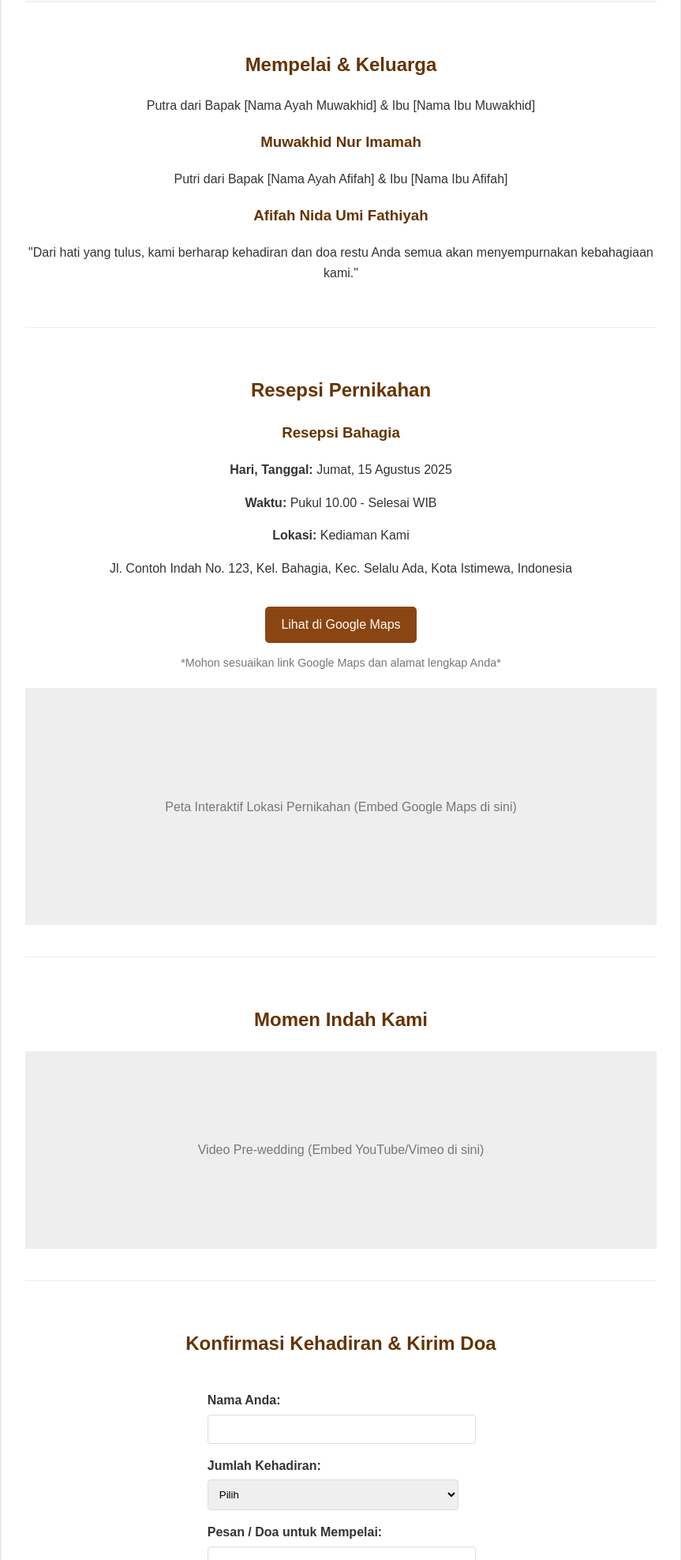
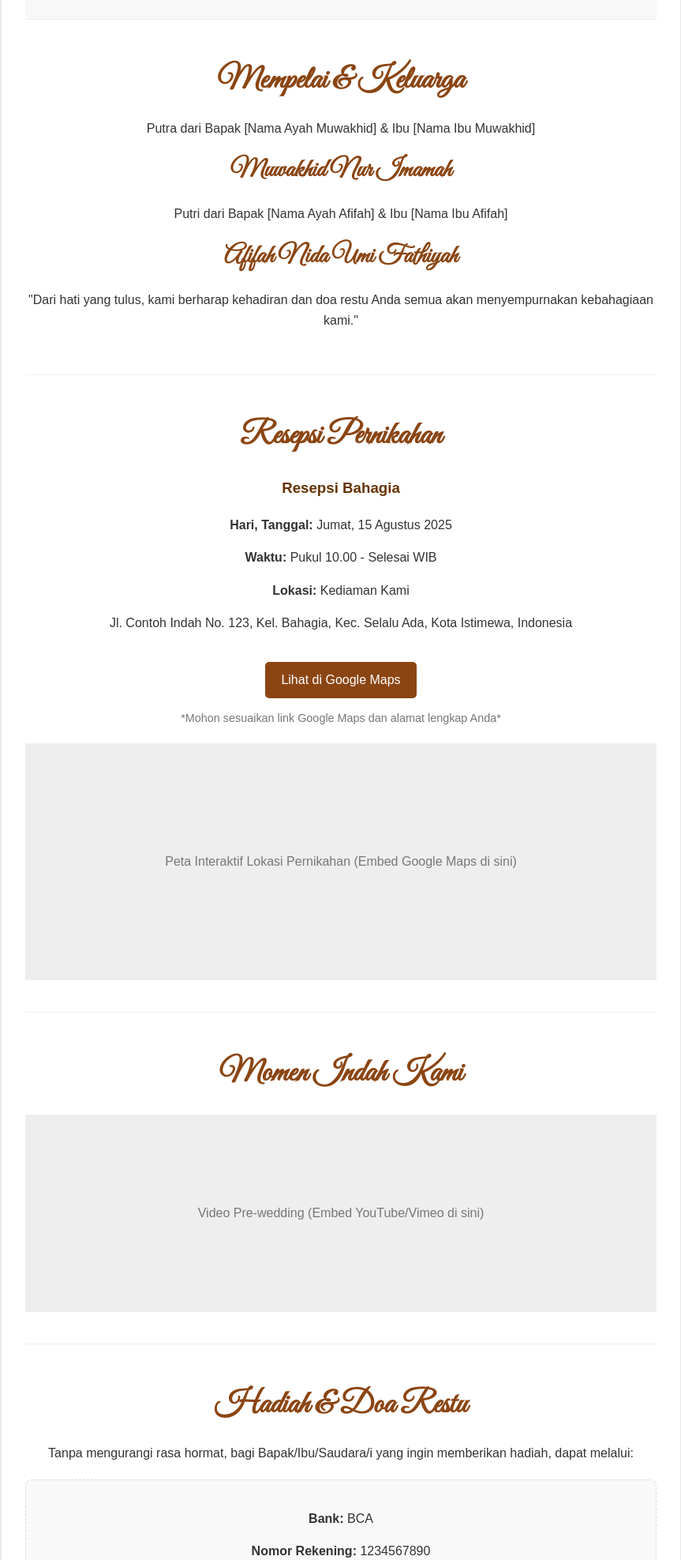
Before and after one commit to rekcless/weddingwn, a plain HTML site: page index.html in a window 1280 px wide. Shown: the part 825-2800 px from the top of the page at 79% size, without its empty margins (208-1071 px from the left). Drawn offline with Linux system fonts and the light colour scheme.

Commit message:
Update index.html

```diff
--- a/index.html
+++ b/index.html
@@ -4,8 +4,11 @@
     <meta charset="UTF-8">
     <meta name="viewport" content="width=device-width, initial-scale=1.0">
     <title>Undangan Pernikahan - Muwakhid & Afifah</title>
+    <link rel="preconnect" href="https://fonts.googleapis.com">
+    <link rel="preconnect" href="https://fonts.gstatic.com" crossorigin>
+    <link href="https://fonts.googleapis.com/css2?family=Great+Vibes&display=swap" rel="stylesheet">
     <style>
-        /* CSS Dasar untuk Demo - Nanti Bisa Dipindahkan ke style.css */
+        /* CSS Dasar untuk Demo */
         body {
             font-family: Arial, sans-serif;
             margin: 0;
@@ -23,8 +26,15 @@
             box-shadow: 0 0 10px rgba(0,0,0,0.1);
             border-radius: 8px;
         }
-        h1, h2, h3 {
+        h1, h3 {
             color: #663300; /* Warna Coklat Gelap */
+        }
+        h2 {
+            color: #8B4513; /* Warna SaddleBrown */
+            font-family: 'Great Vibes', cursive; /* Font seni tinggi untuk nama mempelai */
+            font-size: 2.5em; /* Ukuran font agar lebih menonjol */
+            margin-top: 5px;
+            margin-bottom: 15px;
         }
         .hero {
             padding: 50px 0;
@@ -62,33 +72,6 @@
             justify-content: center;
             color: #777;
         }
-        form {
-            margin-top: 20px;
-            text-align: left;
-            display: inline-block; /* Untuk menengahkan form */
-        }
-        form label {
-            display: block;
-            margin-bottom: 5px;
-            font-weight: bold;
-        }
-        form input[type="text"],
-        form textarea,
-        form select {
-            width: calc(100% - 20px);
-            padding: 10px;
-            margin-bottom: 15px;
-            border: 1px solid #ddd;
-            border-radius: 4px;
-        }
-        form button {
-            background-color: #28a745; /* Hijau */
-            color: white;
-            padding: 10px 20px;
-            border: none;
-            border-radius: 5px;
-            cursor: pointer;
-        }
         .account-info {
             background-color: #f9f9f9;
             padding: 20px;
@@ -101,6 +84,14 @@
             font-weight: bold;
             margin-top: 20px;
             color: #8B4513;
+        }
+        /* Mengubah font untuk nama mempelai di bagian "Mempelai & Keluarga" */
+        .section.mempelai-keluarga h3 {
+            font-family: 'Great Vibes', cursive;
+            font-size: 2em; /* Sedikit lebih kecil dari nama utama tapi tetap artistik */
+            color: #8B4513;
+            margin-top: 5px;
+            margin-bottom: 5px;
         }
     </style>
 </head>
@@ -120,7 +111,7 @@
             <a href="#" id="open-invitation-btn" class="btn">Buka Undangan</a>
         </section>
 
-        <section class="section">
+        <section class="section mempelai-keluarga">
             <h2>Mempelai & Keluarga</h2>
             <p>Putra dari Bapak [Nama Ayah Muwakhid] & Ibu [Nama Ibu Muwakhid]</p>
             <h3>Muwakhid Nur Imamah</h3>
@@ -157,31 +148,6 @@
         </section>
 
         <section class="section">
-            <h2>Konfirmasi Kehadiran & Kirim Doa</h2>
-            <form id="rsvp-form">
-                <label for="nama-tamu">Nama Anda:</label>
-                <input type="text" id="nama-tamu" name="nama_tamu" required>
-
-                <label for="jumlah-hadir">Jumlah Kehadiran:</label>
-                <select id="jumlah-hadir" name="jumlah_hadir" required>
-                    <option value="">Pilih</option>
-                    <option value="1">1 Orang</option>
-                    <option value="2">2 Orang</option>
-                    <option value="0">Tidak Hadir</option>
-                </select>
-
-                <label for="pesan-doa">Pesan / Doa untuk Mempelai:</label>
-                <textarea id="pesan-doa" name="pesan_doa" rows="5"></textarea>
-
-                <button type="submit">Kirim Konfirmasi</button>
-            </form>
-            <div id="ucapan-tamu" style="margin-top: 30px; text-align: left;">
-                <h3>Ucapan & Doa dari Tamu:</h3>
-                <p>Belum ada ucapan...</p>
-            </div>
-        </section>
-
-        <section class="section">
             <h2>Hadiah & Doa Restu</h2>
             <p>Tanpa mengurangi rasa hormat, bagi Bapak/Ibu/Saudara/i yang ingin memberikan hadiah, dapat melalui:</p>
             <div class="account-info">
@@ -191,17 +157,6 @@
                 </div>
             <p style="margin-top: 20px;">Doa restu dari Anda adalah hadiah paling berharga bagi kami.</p>
             <p style="font-size: 0.9em; color: #777;">*Mohon maaf, kami tidak menerima karangan bunga.*</p>
-        </section>
-
-        <section class="section">
-            <h2>Protokol Kesehatan</h2>
-            <p>Demi kenyamanan dan kesehatan kita bersama, mohon untuk mematuhi protokol berikut:</p>
-            <ul>
-                <li>Wajib menggunakan masker selama acara.</li>
-                <li>Menjaga jarak aman antar tamu.</li>
-                <li>Gunakan *hand sanitizer* yang tersedia.</li>
-                <li>Mohon hindari bersalaman secara langsung.</li>
-            </ul>
         </section>
 
         <section class="section">
@@ -232,15 +187,13 @@
                     music.play().catch(e => console.log("Music play failed:", e));
                 }
                 // Anda bisa menyembunyikan hero section atau menambahkan animasi untuk reveal konten utama
-                // Contoh: document.querySelector('.hero').style.display = 'none';
             });
         }
 
         // Countdown Timer menuju 15 Agustus 2025, Pukul 10.00 WIB
         const countdownElement = document.getElementById('countdown');
-        // Pastikan Anda mengubah tanggal di sini sesuai tanggal pernikahan Anda!
-        // Format: 'Month Day, Year HH:MM:SS GMT+ZonaWaktu'
-        const targetDate = new Date('August 15, 2025 10:00:00 GMT+0700').getTime(); // Sesuaikan zona waktu (GMT+0700 untuk WIB)
+        // Tanggal target: 15 Agustus 2025, pukul 10:00:00 WIB (GMT+0700)
+        const targetDate = new Date('August 15, 2025 10:00:00 GMT+0700').getTime();
 
         function updateCountdown() {
             const now = new Date().getTime();
@@ -262,29 +215,8 @@
         const countdownInterval = setInterval(updateCountdown, 1000);
         updateCountdown(); // Panggil sekali untuk menghindari jeda awal
 
-        // Basic RSVP Form Handling (membutuhkan backend untuk menyimpan data)
-        const rsvpForm = document.getElementById('rsvp-form');
-        if (rsvpForm) {
-            rsvpForm.addEventListener('submit', function(event) {
-                event.preventDefault();
-                alert('Terima kasih! Konfirmasi kehadiran Anda telah diterima. (Fungsi ini membutuhkan backend)');
-                // Di sini Anda akan mengirim data form ke server menggunakan Fetch API atau XMLHttpRequest
-                // Contoh:
-                // const formData = new FormData(rsvpForm);
-                // fetch('/api/rsvp', {
-                //     method: 'POST',
-                //     body: formData
-                // })
-                // .then(response => response.json())
-                // .then(data => {
-                //     console.log('Success:', data);
-                //     // Tampilkan pesan sukses ke user
-                // })
-                // .catch((error) => {
-                //     console.error('Error:', error);
-                // });
-            });
-        }
+        // Catatan: Form RSVP dan bagian ucapan tamu sudah dihapus sesuai permintaan.
+        // Jika Anda ingin menambahkannya kembali, Anda perlu menambahkan kode HTML dan JavaScript-nya.
 
     </script>
 </body>
```
